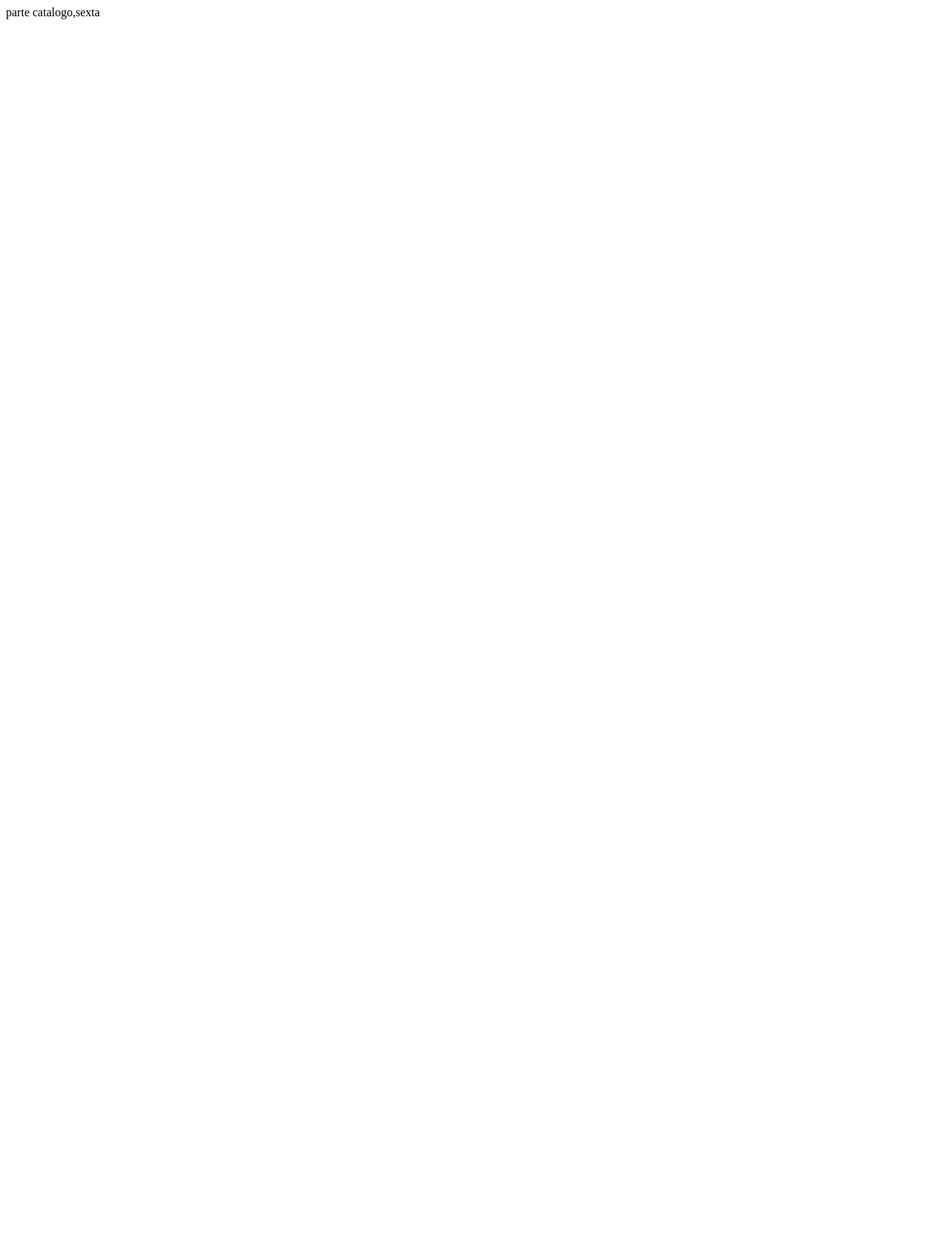
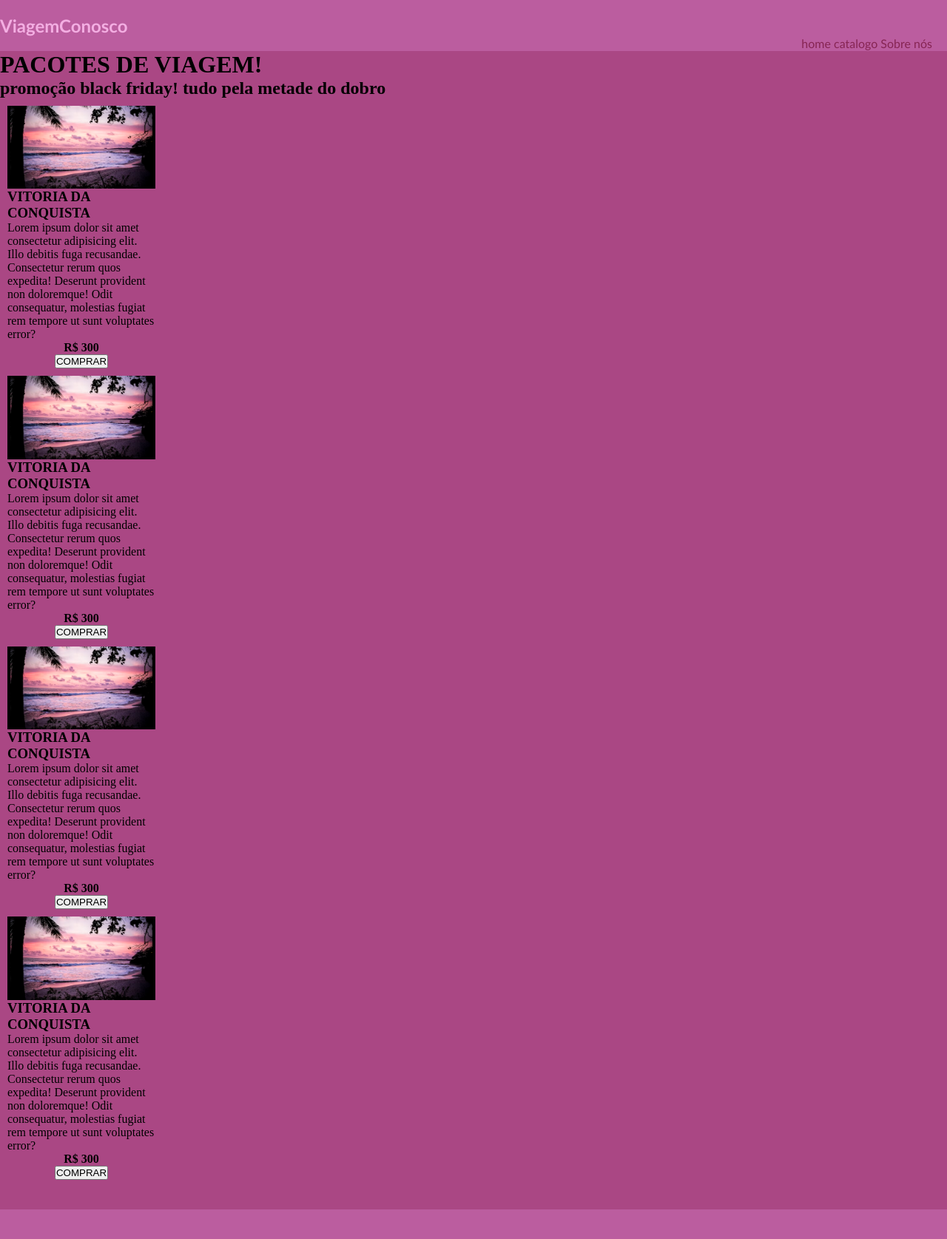
Before and after one commit to yas-afk/FRONT-END, a PHP site: page /pages/catalogo.html in a window 1280 px wide. Before the commit the page is almost empty. Shown: the whole page at 74% size. Before the commit the page ends 26 px from the top, so only its background shows below. Run offline with PHP 8.4, Linux system fonts and the light colour scheme.

Commit message:
atividade(aula5)

```diff
--- a/htmlECss/aula4 - links e background/pages/catalogo.html
+++ b/htmlECss/aula4 - links e background/pages/catalogo.html
@@ -1 +1,68 @@
-parte catalogo,sexta
+<!DOCTYPE html>
+<html lang="pt-br">
+<head>
+    <meta charset="UTF-8">
+    <meta name="viewport" content="width=device-width, initial-scale=1.0">
+    <title>Catalogo</title>
+    <link rel="stylesheet" href="../styles/index.css">
+</head>
+<body>
+    <header>
+        <h2>ViagemConosco</h2>
+       <nav>
+        <!--<a href="https://www.google.com">Google></a> -->
+           <a href="index.html">home</a>
+          <a href="pages/catalogo.html">catalogo</a>
+          <a href="pages/sobreNos.html">Sobre nós</a>
+    </nav>
+</header>
+
+<main>
+    <h1>PACOTES DE VIAGEM!</h1>
+    <h2>promoção black friday! tudo pela metade do dobro</h2>
+
+    <div id="catalogo"></div>
+<div class="produto">
+<img src="../images/paisag2.avif" alt="produto1">
+<h3>VITORIA DA CONQUISTA</h3>
+<p>Lorem ipsum dolor sit amet consectetur adipisicing elit. Illo debitis fuga recusandae.
+     Consectetur rerum quos expedita! Deserunt provident non doloremque! Odit consequatur, molestias fugiat rem tempore ut sunt voluptates error?</p>
+     <h4> R$ 300</h4>
+     <button>COMPRAR</button>
+
+    <div id="catalogo"></div>
+    <div class="produto">
+    <img src="../images/paisag2.avif" alt="produto1">
+    <h3>VITORIA DA CONQUISTA</h3>
+    <p>Lorem ipsum dolor sit amet consectetur adipisicing elit. Illo debitis fuga recusandae.
+         Consectetur rerum quos expedita! Deserunt provident non doloremque! Odit consequatur, molestias fugiat rem tempore ut sunt voluptates error?</p>
+         <h4> R$ 300</h4>
+         <button>COMPRAR</button>
+
+         <div id="catalogo"></div>
+     <div class="produto">
+     <img src="../images/paisag2.avif" alt="produto1">
+     <h3>VITORIA DA CONQUISTA</h3>
+     <p>Lorem ipsum dolor sit amet consectetur adipisicing elit. Illo debitis fuga recusandae.
+          Consectetur rerum quos expedita! Deserunt provident non doloremque! Odit consequatur, molestias fugiat rem tempore ut sunt voluptates error?</p>
+          <h4> R$ 300</h4>
+          <button>COMPRAR</button>
+
+    <div id="catalogo"></div>
+<div class="produto">
+<img src="../images/paisag2.avif" alt="produto1">
+<h3>VITORIA DA CONQUISTA</h3>
+<p>Lorem ipsum dolor sit amet consectetur adipisicing elit. Illo debitis fuga recusandae.
+     Consectetur rerum quos expedita! Deserunt provident non doloremque! Odit consequatur, molestias fugiat rem tempore ut sunt voluptates error?</p>
+     <h4> R$ 300</h4>
+     <button>COMPRAR</button>
+
+</div>
+</div>
+
+</main>
+
+
+<footer></footer>
+</body>
+</html>
--- a/htmlECss/aula4 - links e background/styles/index.css
+++ b/htmlECss/aula4 - links e background/styles/index.css
@@ -41,3 +41,16 @@ margin: 20px auto;
 body{
     background-color:rgb(170, 71, 132);
 }
+.produto{
+    width: 200px;
+    padding: 10px;
+border-radius: 5px;
+display: flex;
+flex-direction: column;
+align-items: center;
+}
+
+.produto img {
+width: 100%;
+
+}
```
